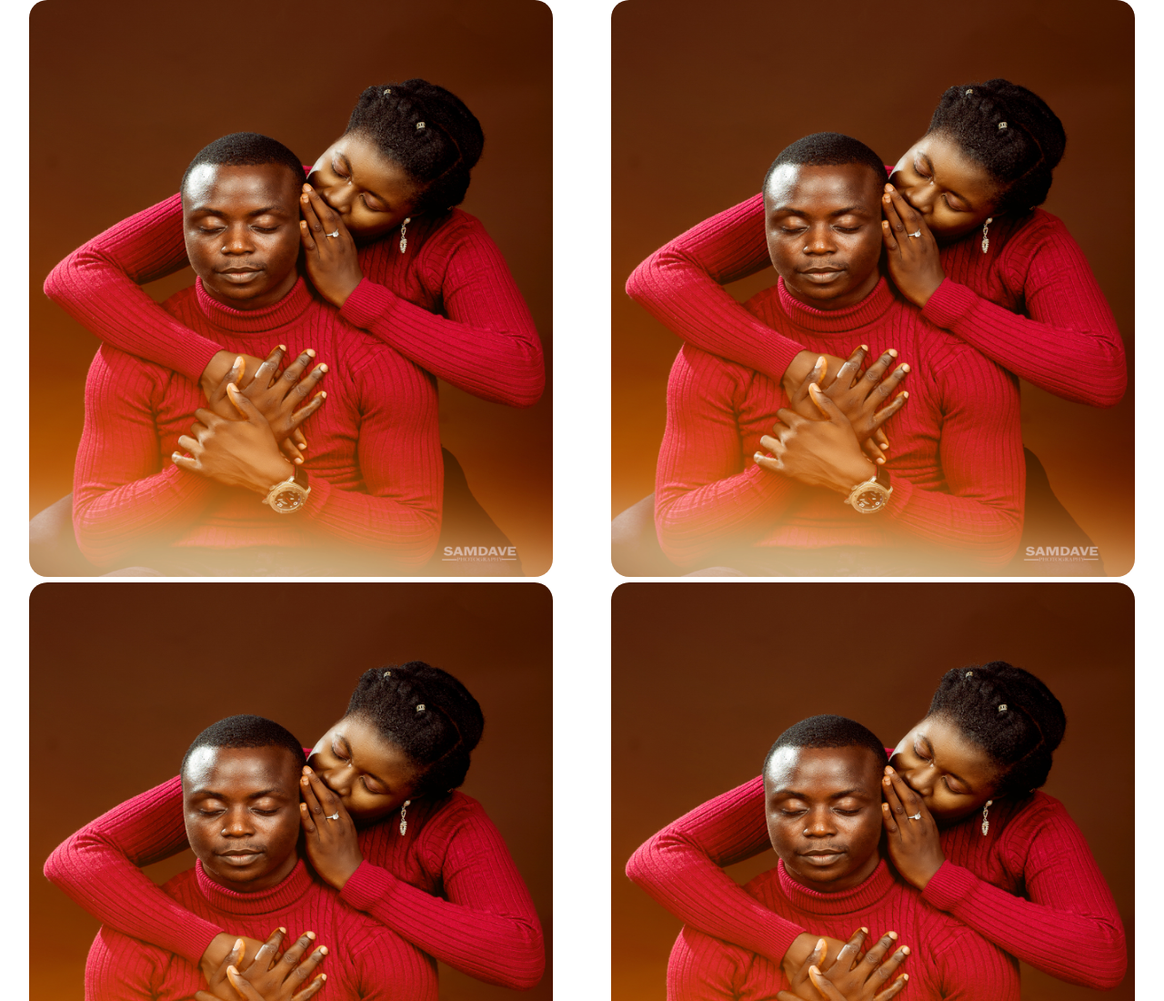
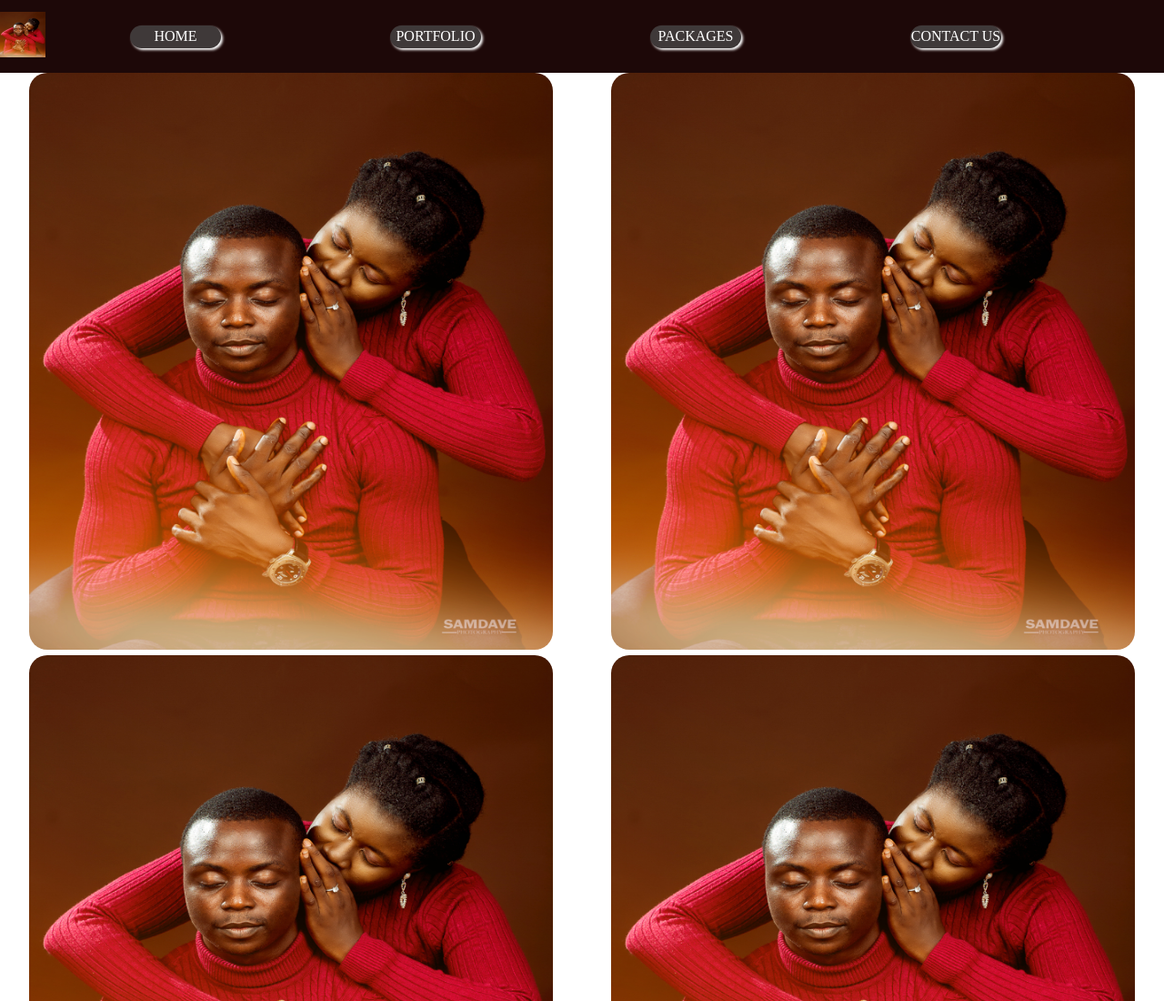
Before and after one commit to MichaEL51161/photosamdavee, a plain HTML site: page Portfolio.html in a window 1280 px wide. Shown: the top 1100 px of the page at 91% size. Drawn offline with Linux system fonts and the light colour scheme.

Commit message:
k commit

```diff
--- a/Portfolio.html
+++ b/Portfolio.html
@@ -9,6 +9,28 @@
 </head>
 
 <body>
+<div class="PortBody">
+    <div class="NavBar">
+        <div class="oned"><img src="/images/DSC_850011.jpg" alt=""></div>
+        <div class="NavBarContainer" id="bugger">
+            <div class="home a"><a href="index.html" style="color: white; text-decoration: none;">HOME</a></div>
+            <div class="portfolio a"><a href="Portfolio.html" style="color: white; text-decoration: none;">PORTFOLIO</a></div>
+            <div class="packages a">PACKAGES</div>
+            <div class="contact a">CONTACT US</div>
+            <div class="HandBurgerClose" id="Close" onclick="myFuncClose()">
+                <div class="one"></div>
+                <div class="one two"></div>
+            </div>
+        </div>
+
+        <div class="HandBurgerOpen" id="Open" onclick="myFuncOpen()">
+            <div class="one"></div>
+            <div class="one"></div>
+            <div class="one"></div>
+        </div>
+
+    </div>
+</div>
     <div class="Entire">
         <div class="picture">
             <div class="fish">
--- a/style.css
+++ b/style.css
@@ -34,6 +34,7 @@ justify-content: space-around;
     align-items: center;
     justify-content: center;
     background-color: rgb(63, 57, 57);
+    color: white;
     width: 100px;
     height: 25px;
     border-radius: 30px;
@@ -144,10 +145,12 @@ justify-content: space-around;
 .AntherBody{
     height: 20vh;
     width: 100vw;
+    background: black;
 }
 
 .AntherBody > .ThirdBox{
-    background: rgb(15, 15, 22);
+    /* background: rgb(15, 15, 22); */
+    background: black;
     height: 100%;
     width: 100%;
     display: flex;
@@ -156,7 +159,8 @@ justify-content: space-around;
 }
 
 .AntherBody > .ThirdBox > .e{
-    background: rgb(63, 34, 34);
+    /* background: rgb(63, 34, 34); */
+    background: black;
     height: 100%;
     width: 50%;
     color: white;
@@ -173,6 +177,46 @@ justify-content: space-around;
 
 
 /* PORTFOLIO PAGE  */
+.PortBody{
+    background: rgb(15, 15, 22);
+    height: 10vh;
+    width: 100vw;
+}
+
+.PortBody > .NavBar{
+    width: 100vw;
+    height: 100%;
+    background: rgb(29, 8, 8);
+    display: flex;
+    align-items: center;
+    justify-content: center;
+}
+
+.PortBody > .NavBar > .NavBarContainer{
+    display: flex;
+color: white;
+width: 100vw;
+height: 50%;
+display: flex;
+align-items: center;
+justify-content: space-around;
+}
+
+.PortBody > .NavBar > .NavBarContainer > .a{
+    cursor: pointer;
+    display: flex;
+    align-items: center;
+    justify-content: center;
+    background-color: rgb(63, 57, 57);
+    color: white;
+    width: 100px;
+    height: 25px;
+    border-radius: 30px;
+    box-shadow: 2px 2px 3px ;
+    margin: 0px 50px;
+}
+
+
 .Entire{
     width: 100vw;
     height: 200vh;
```
Also changed, not shown: Contact.html (+11 -0 lines), Packages.html (added, +19 -0 lines), index.html (+2 -2 lines).
